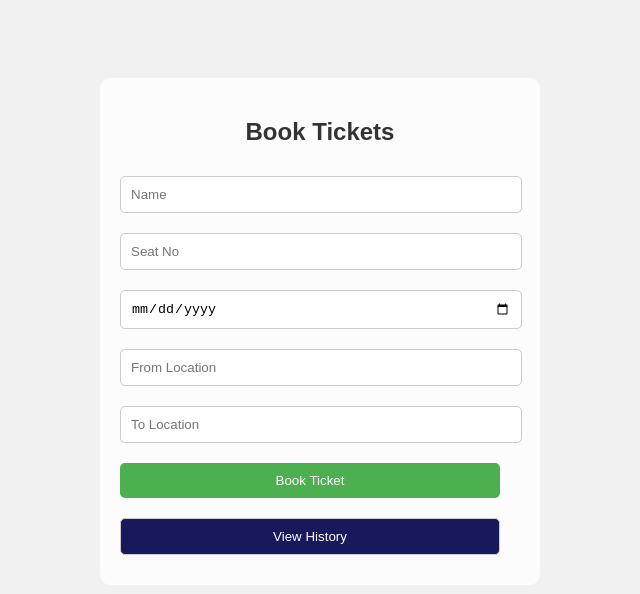
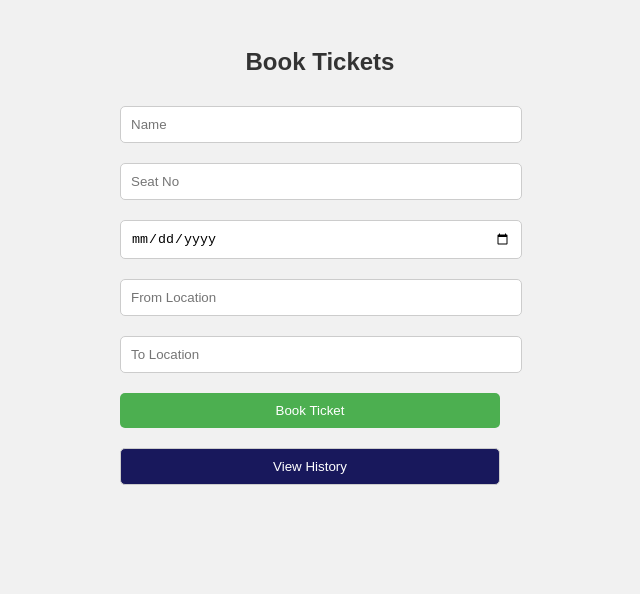
Before and after one commit to MohammedBilal4752/Online-Ticket-Booking-Portal, a plain HTML site: page index.html in a window 1280 px wide. Shown: the whole page, without its empty margins (320-960 px from the left). Drawn offline with Linux system fonts and the light colour scheme.

Commit message:
Update index.html

```diff
--- a/index.html
+++ b/index.html
@@ -6,7 +6,6 @@
     <link rel="stylesheet" type="text/css" href="styles.css">
 </head>
 <body>
-    <div class="background-img">
      <div class="ticket-section">
       <form id="ticket-details">
         <h2>Book Tickets</h2>
@@ -24,7 +23,6 @@
        </form>
        <button id="view-history-btn">View History</button>
      </div>
-    </div>
     <div id="booking-history" style="display: none;">
      <h3>My Orders</h3>
      <table id="history-table">
```
